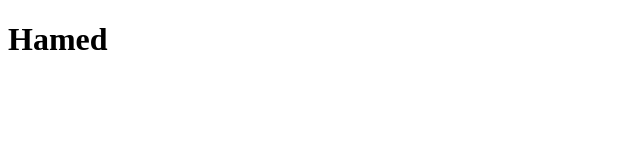
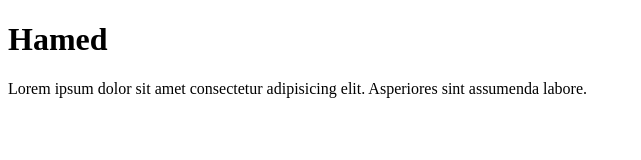
Before and after one commit to thenoroozi/git-tutorial, a plain HTML site: page index.html in a window 1280 px wide. Shown: the whole page, without its empty margins (0-641 px from the left). Drawn offline with Linux system fonts and the light colour scheme.

Commit message:
A paragragh is added

```diff
--- a/index.html
+++ b/index.html
@@ -1,12 +1,16 @@
 <!DOCTYPE html>
 <html lang="en">
+
 <head>
    <meta charset="UTF-8">
    <meta http-equiv="X-UA-Compatible" content="IE=edge">
    <meta name="viewport" content="width=device-width, initial-scale=1.0">
    <title>Document</title>
 </head>
+
 <body>
    <h1>Hamed</h1>
+   <p>Lorem ipsum dolor sit amet consectetur adipisicing elit. Asperiores sint assumenda labore.</p>
 </body>
+
 </html>
```
